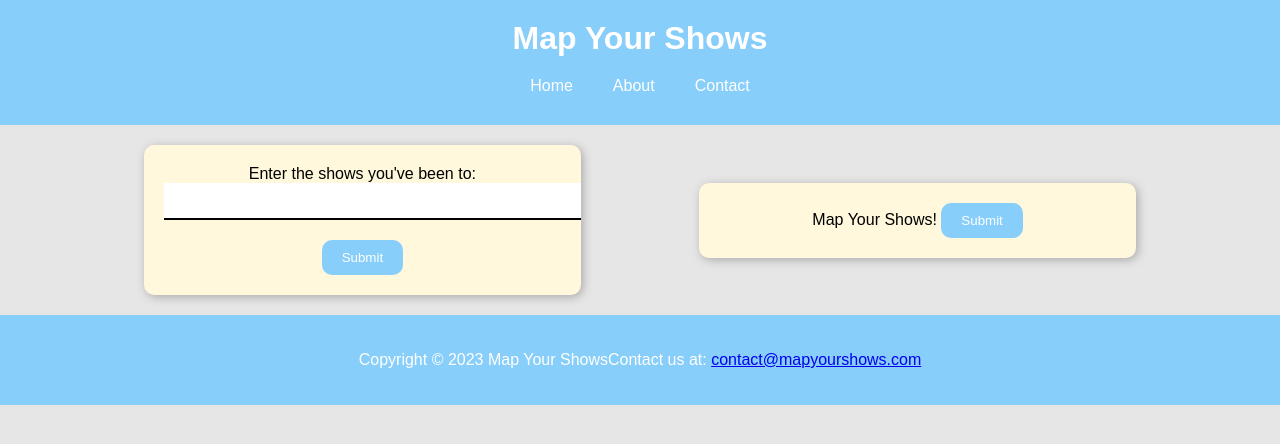
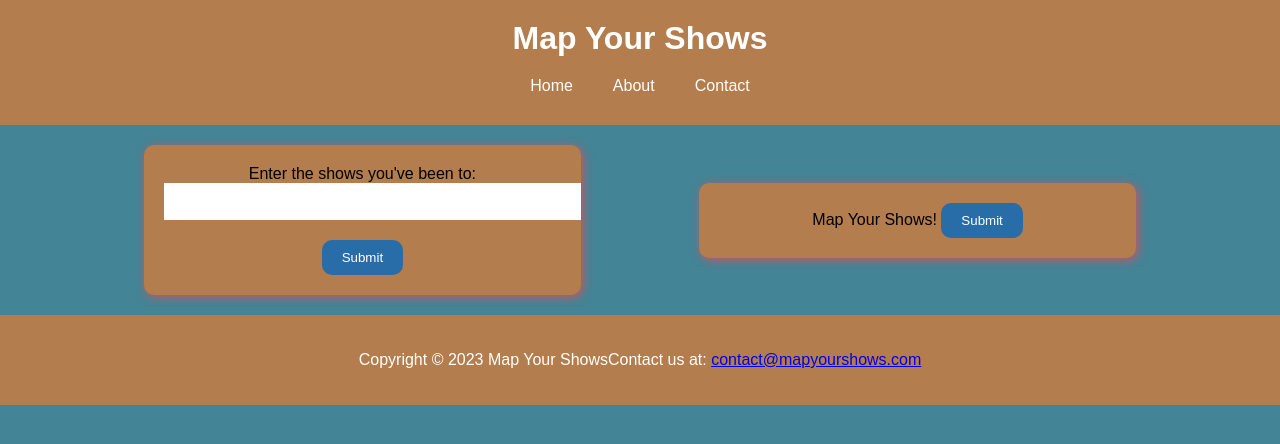
Before and after one commit to jpow18/show-map, a PHP site: page / in a window 1280 px wide. Shown: the top 444 px of the page. Run offline with PHP 8.4, Linux system fonts and the light colour scheme.

Commit message:
fix: css color scheme changed

```diff
--- a/css/main.css
+++ b/css/main.css
@@ -2,11 +2,11 @@ body {
   font-family: Arial, sans-serif;
   margin: 0;
   padding: 0;
-  background-color: #E6E6E6;
+  background-color: #438496;
 }
 
 header {
-  background-color: #87CEFA;
+  background-color: #B37D4E;
   color: #fff;
   display: flex;
   flex-wrap: wrap;
@@ -56,24 +56,25 @@ main {
 
 .left-form,
 .right-form {
-  background-color: #FFF8DC;
+  background-color: #B37D4E;
   border-radius: 10px;
-  box-shadow: 2px 2px 10px #A9A9A9;
+  box-shadow: 2px 2px 10px #CD5360;
   padding: 20px;
   text-align: center;
   width: 40%;
 }
 
+
 input[type="text"] {
   border: none;
-  border-bottom: 2px solid #000;
+  border-bottom: 2px solid #fff;
   margin-bottom: 20px;
   padding: 10px;
   width: 100%;
 }
 
 input[type="submit"] {
-  background-color: #87CEFA;
+  background-color: #286DA8;
   border: none;
   border-radius: 10px;
   color: #fff;
@@ -82,7 +83,7 @@ input[type="submit"] {
 }
 
 footer {
-  background-color: #87CEFA;
+  background-color: #B37D4E;
   color: #fff;
   display: flex;
   justify-content: center;
```
